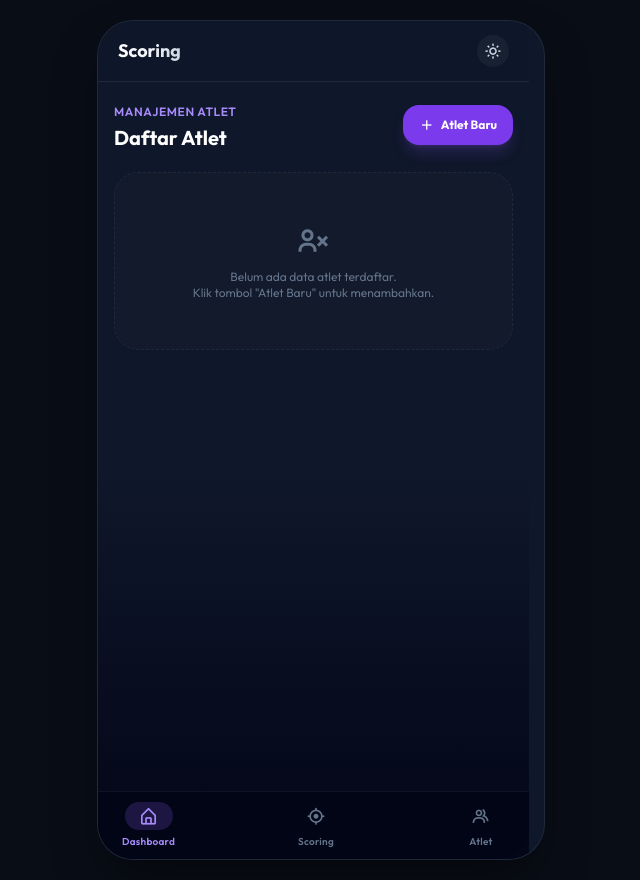
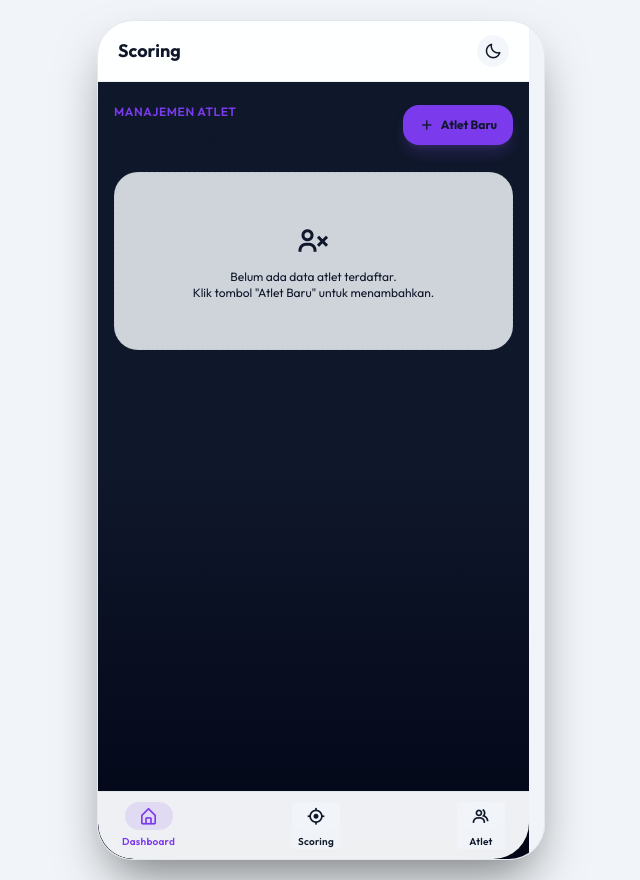
Before and after one commit to abiydoni/scoring, a CodeIgniter 4 app: the page made by app/Views/anggota/index.php in a window 1280 px wide. Shown: the whole page, without its empty margins (304-944 px from the left). Run offline with PHP 8.4 and a stand-in for CodeIgniter, Linux system fonts and the light colour scheme; the template is opened without the code that fills it, so the values that code supplies are empty; some libraries are stand-ins or nearby versions.

Commit message:
Update main.php

```diff
--- a/app/Views/layout/main.php
+++ b/app/Views/layout/main.php
@@ -1,5 +1,5 @@
 <!DOCTYPE html>
-<html lang="id" class="h-full">
+<html lang="id" class="h-full light-mode">
 <head>
     <meta charset="UTF-8">
     <meta name="viewport" content="width=device-width, initial-scale=1.0">
@@ -50,6 +50,10 @@
     <script src="https://cdn.jsdelivr.net/npm/sweetalert2@11"></script>
     <!-- Immediately check and apply the saved theme before HTML parses to prevent theme flashes -->
     <script>
+        // Ensure a theme is set; default to light mode
+        if (!localStorage.getItem('theme')) {
+            localStorage.setItem('theme', 'light');
+        }
         if (localStorage.getItem('theme') === 'light') {
             document.documentElement.classList.add('light-mode');
         }
@@ -393,6 +397,8 @@
         .light-mode .bg-slate-800,
         .light-mode .bg-slate-900,
         .light-mode .bg-slate-800\/60 {
+            /* Override dark slate backgrounds with light mode palette */
+            background-color: var(--bg-frame) !important;
             background-color: var(--bg-icon-box) !important;
             color: var(--text-primary) !important;
             transition: background-color 0.25s ease !important;
@@ -404,6 +410,25 @@
         }
 
         /* Inputs & select forms overrides */
+        /* Light mode overrides for default dark utility classes */
+        .light-mode .bg-slate-900,
+        .light-mode .bg-slate-800,
+        .light-mode .bg-slate-900\/70,
+        .light-mode .bg-slate-900\/60,
+        .light-mode .bg-slate-900\/20,
+        .light-mode .bg-slate-800\/60,
+        .light-mode .text-slate-100,
+        .light-mode .text-slate-200,
+        .light-mode .text-slate-300,
+        .light-mode .text-slate-400,
+        .light-mode .text-slate-500,
+        .light-mode .text-slate-600,
+        .light-mode .border-slate-800,
+        .light-mode .border-slate-900 {
+            background-color: var(--bg-card) !important;
+            color: var(--text-primary) !important;
+            border-color: var(--border-card) !important;
+        }
         .light-mode input,
         .light-mode select,
         .light-mode textarea {
@@ -443,6 +468,16 @@
         }
 
         /* High-Contrast Interactive Scoring Grid in Light Mode */
+        /* Generic Slate Utility Overrides for Light Mode */
+        .light-mode [class*="bg-slate-"] {
+            background-color: var(--bg-card) !important;
+        }
+        .light-mode [class*="text-slate-"] {
+            color: var(--text-primary) !important;
+        }
+        .light-mode [class*="border-slate-"] {
+            border-color: var(--border-card) !important;
+        }
         .light-mode thead {
             background-color: #f1f5f9 !important; /* Clean light gray */
             border-bottom: 2px solid rgba(15, 23, 42, 0.08) !important;
```
